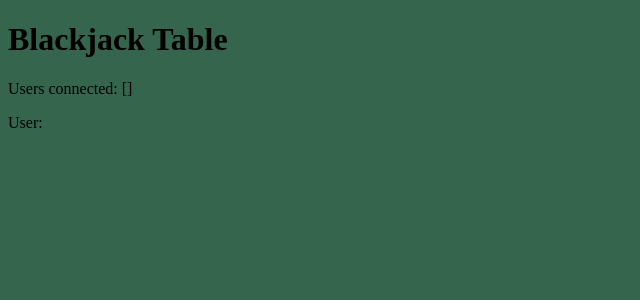
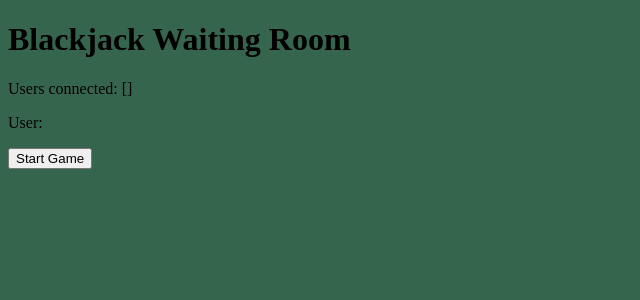
Before and after one commit to kennethpham/blackjack-frontend, a SvelteKit app: page /Room in a window 1280 px wide. Shown: the top 300 px of the page, without its empty margins (0-640 px from the left). Built offline with nearby package versions, Linux system fonts and the light colour scheme; no server answers.

Commit message:
add navigation to Game page

```diff
--- a/src/routes/Room/+page.svelte
+++ b/src/routes/Room/+page.svelte
@@ -1,10 +1,9 @@
 <script>
-  import { currUser } from '$lib/../stores';
-  import House from '$lib/components/House.svelte';
   import { onMount } from 'svelte';
 
   import store from '$lib/../store';
   import { addUuid, updatePlayers } from '../../features/table/tableSlice';
+  import { goto } from '$app/navigation';
 
   /**
    * @typedef { import('$lib/backend/models').WebSocketMsg } WebsocketMsg
@@ -56,12 +55,17 @@
       websocket?.close();
     };
   });
+
+  const startGame = () => {
+    goto('/Game');
+  };
 </script>
 
 <div>
-  <h1>Blackjack Table</h1>
+  <h1>Blackjack Waiting Room</h1>
   <p>Users connected: [{currStore.uuidList}]</p>
   <p>User: {currStore.uuid}</p>
+  <button on:click={startGame}>{'Start Game'}</button>
 </div>
 
 <style>
```
Also changed, not shown: src/routes/Game/+page.svelte (added, +8 -0 lines), src/routes/Game/+layout.svelte (added).
